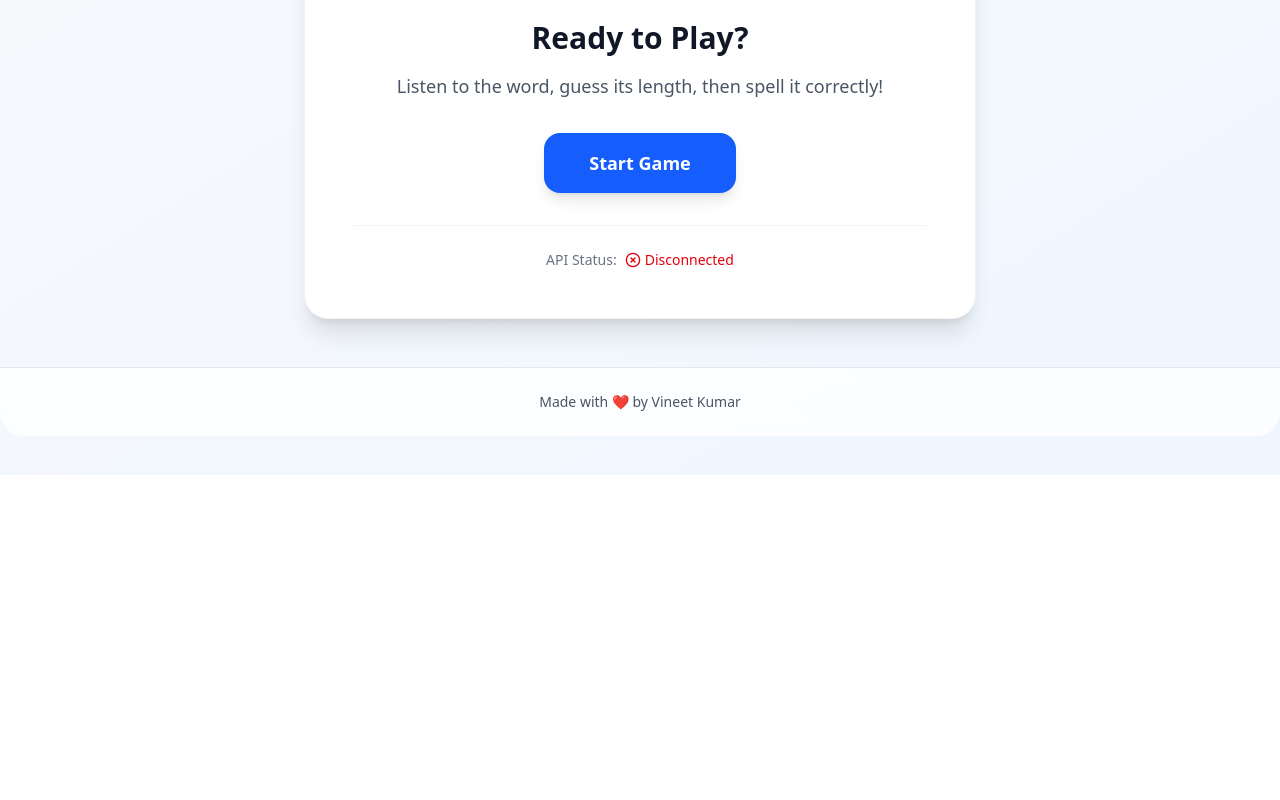
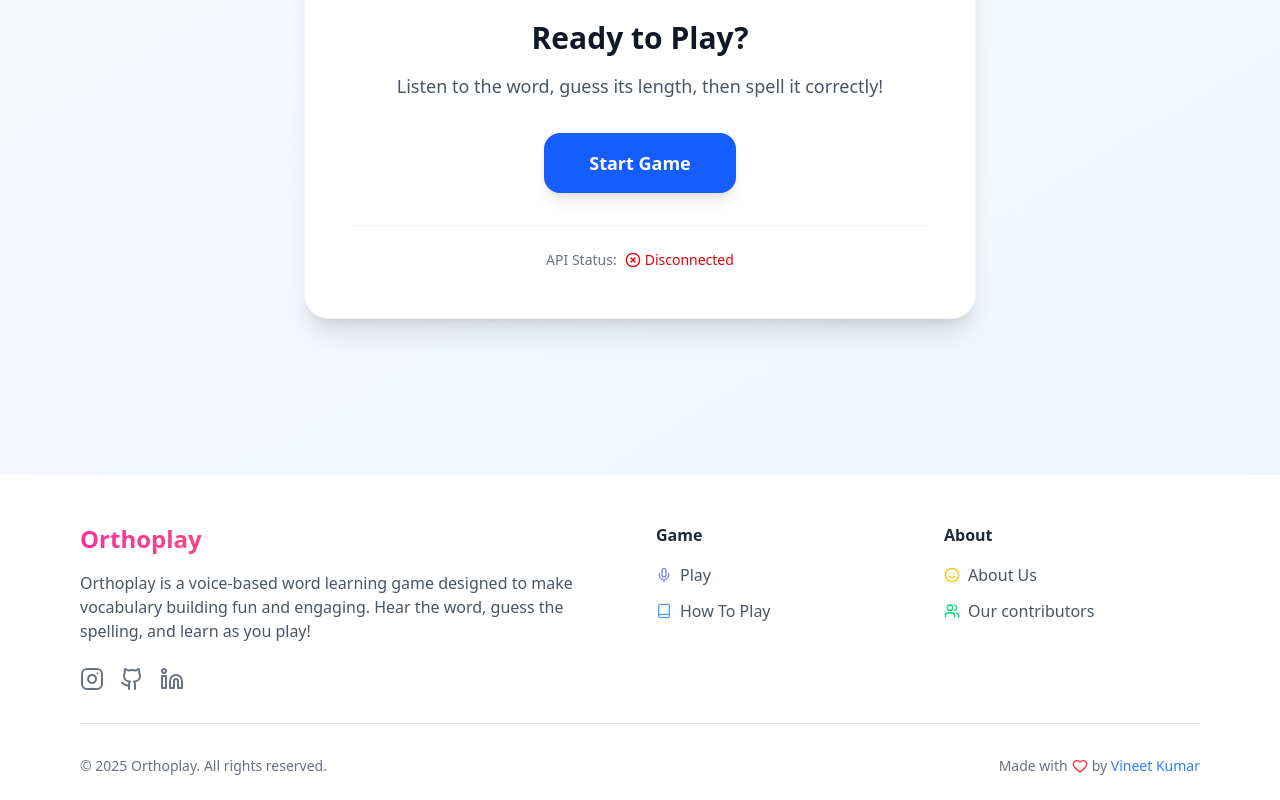
Before and after one commit to whyvineet/orthoplay, a React (Vite) app in the folder frontend/: page / in a window 1280 px wide. Shown: the part 390-1190 px from the top of the page. Before the commit the page ends 865 px from the top, so only its background shows below. Built offline with nearby package versions, Linux system fonts and the light colour scheme; no server answers.

Commit message:
feat: add footer component and restructure layout in OrthoplayGame

```diff
--- a/frontend/src/App.jsx
+++ b/frontend/src/App.jsx
@@ -5,6 +5,7 @@ import CompletePage from './pages/CompletePage';
 import ErrorMessage from './components/ErrorMessage';
 import { apiService } from './services/apiService';
 import Navigation from './components/Navigation';
+import Footer from './components/Footer';
 
 const OrthoplayGame = () => {
   const [gameState, setGameState] = useState('start'); // 'start', 'playing', 'complete'
@@ -215,9 +216,14 @@ const OrthoplayGame = () => {
       )}
 
       <Navigation apiStatus={apiStatus} />
-      {gameState === 'start' && <StartPage {...gameProps} />}
-      {gameState === 'playing' && <GamePage {...gameProps} />}
-      {gameState === 'complete' && <CompletePage {...gameProps} />}
+
+      <main className='min-h-screen'>
+        {gameState === 'start' && <StartPage {...gameProps} />}
+        {gameState === 'playing' && <GamePage {...gameProps} />}
+        {gameState === 'complete' && <CompletePage {...gameProps} />}
+      </main>
+
+      <Footer />
     </>
   );
 };
--- a/frontend/src/components/Footer.jsx
+++ b/frontend/src/components/Footer.jsx
@@ -1,11 +1,156 @@
+import {
+    Github,
+    Linkedin,
+    Instagram,
+    Mic,
+    Book,
+    Smile,
+    Users,
+    Heart,
+} from "lucide-react";
+
 const Footer = () => {
+    const currentYear = new Date().getFullYear();
+
+    const socialLinks = [
+        {
+            name: "Instagram",
+            href: "https://instagram.com/whyvineet",
+            icon: Instagram,
+            color: "hover:text-pink-400",
+        },
+        {
+            name: "GitHub",
+            href: "https://github.com/whyvineet/orthoplay",
+            icon: Github,
+            color: "hover:text-gray-900",
+        },
+        {
+            name: "LinkedIn",
+            href: "https://linkedin.com/in/whyvineet",
+            icon: Linkedin,
+            color: "hover:text-blue-400",
+        },
+    ];
+
+    const footerLinks = [
+        {
+            title: "Game",
+            links: [
+                {
+                    name: "Play",
+                    href: "/",
+                    icon: Mic,
+                    color: "text-indigo-400",
+                },
+                {
+                    name: "How To Play",
+                    href: "/",
+                    icon: Book,
+                    color: "text-blue-400",
+                },
+            ],
+        },
+        {
+            title: "About",
+            links: [
+                {
+                    name: "About Us",
+                    href: "/about",
+                    icon: Smile,
+                    color: "text-yellow-400",
+                },
+                {
+                    name: "Our contributors",
+                    href: "/",
+                    icon: Users,
+                    color: "text-green-400",
+                    isExternal: true,
+                },
+            ],
+        },
+    ];
+
     return (
-        <footer className="bg-white/80 backdrop-blur-md border-t border-gray-200 mt-12 rounded-b-3xl">
-            <div className="max-w-7xl mx-auto px-4 py-6">
-                <div className="text-center text-gray-600">
-                    <p className="text-sm">
-                        Made with ❤️ by <a href="https://github.com/whyvineet/orthoplay">Vineet Kumar</a>
-                    </p>
+        <footer className="bg-white/50  text-gray-600 pt-12 pb-6">
+            <div className="max-w-6xl mx-auto px-4">
+                {/* Main Content */}
+                <div className="grid grid-cols-1 md:grid-cols-2 lg:grid-cols-4 gap-8 mb-8">
+                    {/* Brand */}
+                    <div className="lg:col-span-2">
+                        <h2 className="text-2xl font-bold bg-gradient-to-r from-pink-500 to-orange-500 bg-clip-text text-transparent">
+                            Orthoplay
+                        </h2>
+                        <p className="mt-4 text-gray-600max-w-md">
+                            Orthoplay is a voice-based word learning game designed to make
+                            vocabulary building fun and engaging. Hear the word, guess the
+                            spelling, and learn as you play!
+                        </p>
+                        <div className="flex space-x-4 mt-6">
+                            {socialLinks.map((social) => (
+                                <a
+                                    key={social.name}
+                                    href={social.href}
+                                    target="_blank"
+                                    rel="noopener noreferrer"
+                                    className={`text-gray-500  transition-colors duration-200 ${social.color}`}
+                                >
+                                    <social.icon className="w-6 h-6" />
+                                </a>
+                            ))}
+                        </div>
+                    </div>
+
+                    {/* Footer Link Sections */}
+                    {footerLinks.map((section) => (
+                        <div key={section.title}>
+                            <h3 className="text-gray-800 font-semibold mb-4">
+                                {section.title}
+                            </h3>
+                            <ul className="space-y-3">
+                                {section.links.map((link) => (
+                                    <li key={link.name}>
+                                        <a
+                                            href={link.href}
+                                            target={link.isExternal ? "_blank" : "_self"}
+                                            rel={link.isExternal ? "noopener noreferrer" : ""}
+                                            className="text-gray-600 hover:text-gray-900 transition-colors duration-200 flex items-center gap-2 group"
+                                        >
+                                            <link.icon
+                                                className={`w-4 h-4 ${link.color}`}
+                                            />
+                                            <span>{link.name}</span>
+                                        </a>
+                                    </li>
+                                ))}
+                            </ul>
+                        </div>
+                    ))}
+                </div>
+
+                {/* Divider */}
+                <div className="border-t border-gray-200 mt-8 pt-8">
+                    <div className="flex flex-col md:flex-row justify-between items-center space-y-4 md:space-y-0">
+                        <div className="text-center md:text-left text-sm text-gray-500 ">
+                            <p>© {currentYear} Orthoplay. All rights reserved.</p>
+                        </div>
+
+                        <div className="flex items-center text-sm text-gray-500">
+                            <span>Made with</span>
+                            <Heart className="w-4 h-4 mx-1 text-red-500" />
+                            <span>
+                                by{" "}
+                                <a
+                                    href="https://github.com/whyvineet/orthoplay"
+                                    target="_blank"
+                                    rel="noopener noreferrer"
+                                    className="text-blue-500 hover:text-blue-600 transition-colors"
+                                >
+                                    Vineet Kumar
+                                </a>
+                            </span>
+                        </div>
+                    </div>
                 </div>
             </div>
         </footer>
--- a/frontend/src/components/Navigation.jsx
+++ b/frontend/src/components/Navigation.jsx
@@ -5,7 +5,7 @@ const Navigation = ({ apiStatus }) => {
   const [isOpen, setIsOpen] = useState(false);
   return (
     <nav className="sticky top-0 bg-white/50 z-10 backdrop-blur-md border-b border-gray-200 shadow-sm flex items-center justify-between px-2">
-      <div className="max-w-7xl mx-auto md:px-4 flex items-center justify-between w-full p-1 md:h-16 h-12">
+      <div className="mx-auto md:px-4 flex items-center justify-between w-full p-1 md:h-16 h-12">
         {/* logo */}
         <div className="flex items-center">
           <img src="/icon.png" alt="Orthoplay Logo" className="w-8 h-8 mr-3" />
--- a/frontend/src/pages/StartPage.jsx
+++ b/frontend/src/pages/StartPage.jsx
@@ -1,5 +1,4 @@
 import { Volume2, CheckCircle, XCircle } from "lucide-react";
-import Footer from "../components/Footer";
 
 const StartPage = ({ isLoading, startGame, apiStatus }) => {
   return (
@@ -69,8 +68,6 @@ const StartPage = ({ isLoading, startGame, apiStatus }) => {
           </div>
         </div>
 
-        {/* Footer */}
-        <Footer />
       </div>
     </div>
   );
```
